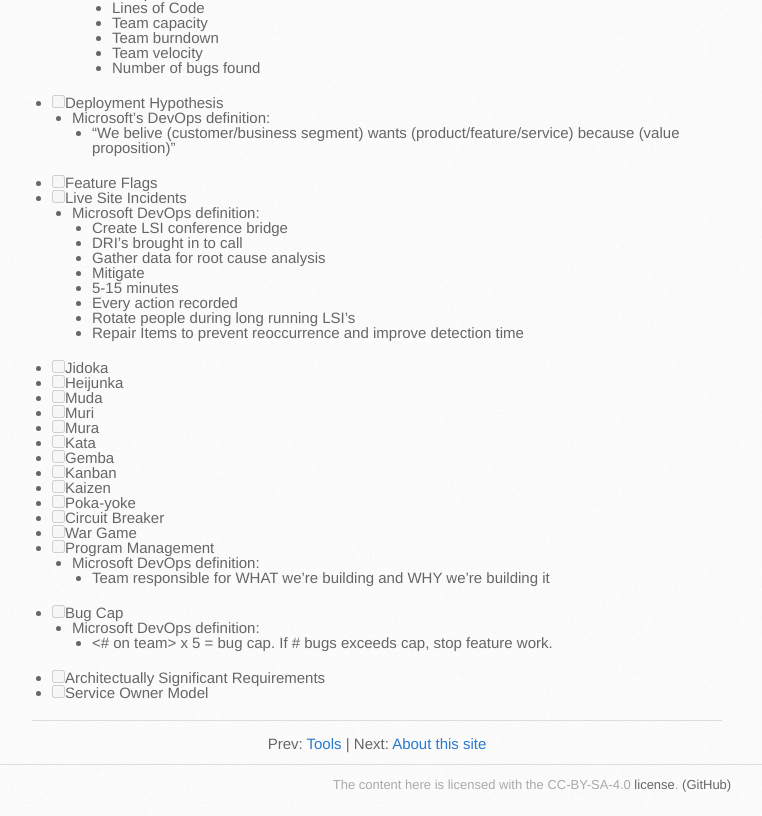
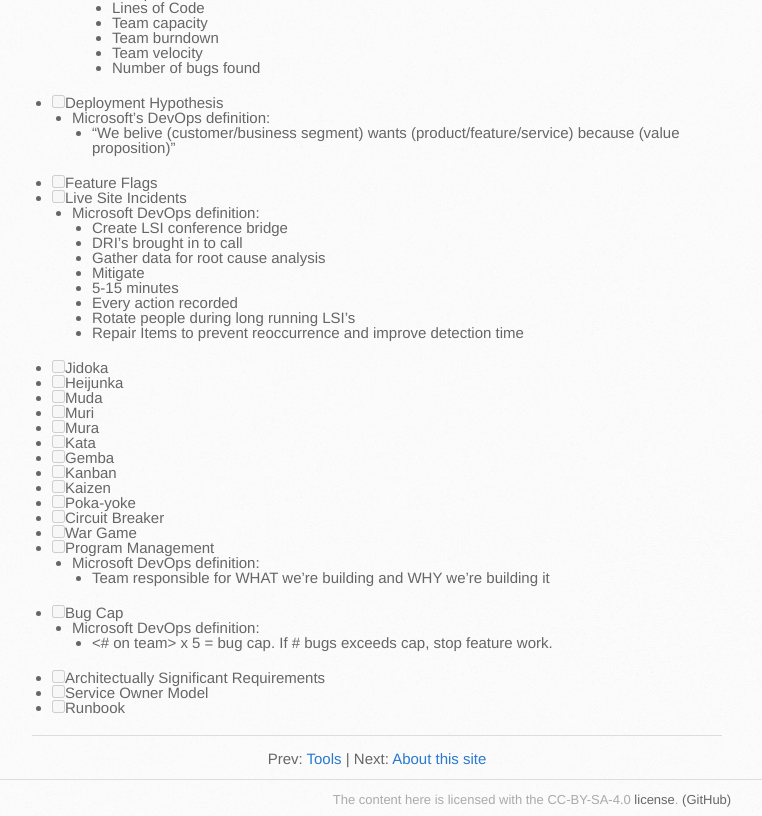
Before and after one commit to peterwwillis/devopsyoga-content, a Jekyll site: the page built from glossary/TODO.md, in a window 1280 px wide, cut to the strip 530-1346 px from the top of the page. Shown: the whole strip, without its empty margins (108-870 px from the left). Built offline with Jekyll 4.4.1, drawn with Linux system fonts in a browser that asks for light colours; our own code applies the rules of GitHub Pages for plain Markdown files.

Commit message:
Add entry

```diff
--- a/glossary/TODO.md
+++ b/glossary/TODO.md
@@ -52,3 +52,4 @@
      - <# on team> x 5 = bug cap. If # bugs exceeds cap, stop feature work.
  - [ ] Architectually Significant Requirements
  - [ ] Service Owner Model
+ - [ ] Runbook
```
